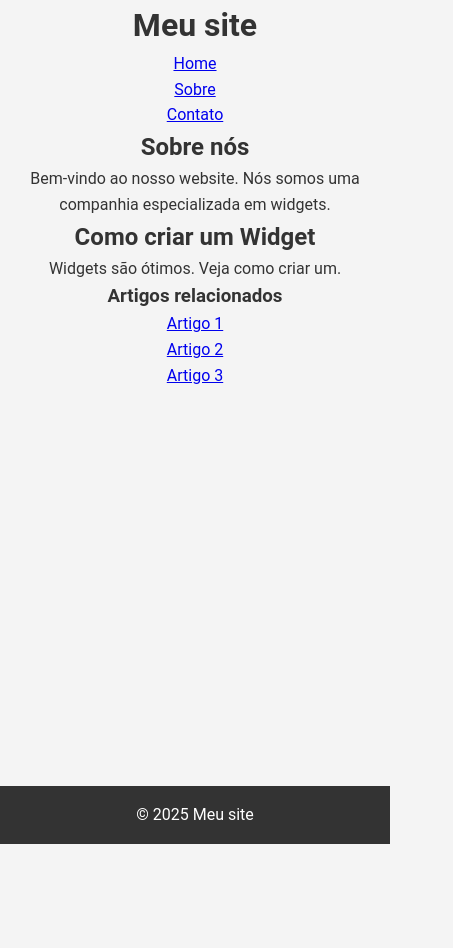
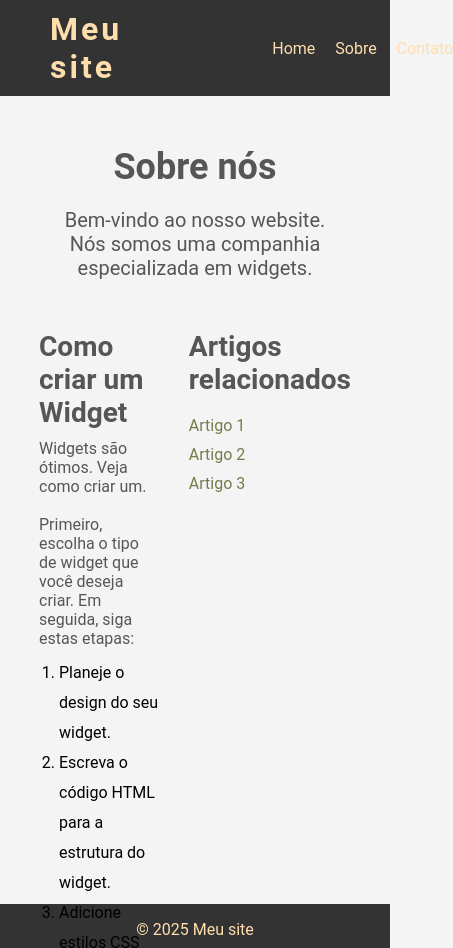
Before and after one commit to gabezinxd/1, a plain HTML site: page index.html in a window 390 px wide. Shown: the top 948 px of the page, 453 px wide, since content can reach past the window. Before the commit the page ends 844 px from the top, so only its background shows below. Drawn offline with Linux system fonts and the light colour scheme.

Commit message:
melhora a estrutura e o estilo do HTML e CSS do site, adicionando seções e aprimorando a responsividade

```diff
--- a/index.html
+++ b/index.html
@@ -7,31 +7,43 @@
     <title>Website</title>
   </head>
   <body>
-
     <header>
       <h1>Meu site</h1>
       <nav>
         <ul>
-          <li><a href="index.html">Home</a></li>
-          <li><a href="sobre.html">Sobre</a></li>
-          <li><a href="contato.html">Contato</a></li>
+          <li><a target="_blank" href="index.html">Home</a></li>
+          <li><a target="_blank" href="sobre.html">Sobre</a></li>
+          <li><a target="_blank" href="contato.html">Contato</a></li>
         </ul>
       </nav>
     </header>
 
-    <main>
+    <section class="about">
       <h2>Sobre nós</h2>
       <p>
         Bem-vindo ao nosso website. Nós somos uma companhia especializada em
         widgets.
       </p>
-      <section>
-        <article>
+    </section>
+
+    <main>
+      <article class="howto">
         <h2>Como criar um Widget</h2>
-          <p>Widgets são ótimos. Veja como criar um.</p>
+        <p>
+          Widgets são ótimos. Veja como criar um. <br /><br />Primeiro, escolha
+          o tipo de widget que você deseja criar. Em seguida, siga estas etapas:
+        </p>
+        <ol>
+          <li>Planeje o design do seu widget.</li>
+          <li>Escreva o código HTML para a estrutura do widget.</li>
+          <li>Adicione estilos CSS para personalizar a aparência do widget.</li>
+          <li>Use JavaScript para adicionar interatividade ao widget.</li>
+        </ol>
+        <p>
+          Lembre-se de testar seu widget em diferentes navegadores para garantir
+          que ele funcione corretamente.
+        </p>
       </article>
-      </section>
-    </main>
 
       <aside>
         <h3>Artigos relacionados</h3>
@@ -41,10 +53,10 @@
           <li><a href="#">Artigo 3</a></li>
         </ul>
       </aside>
+    </main>
 
     <footer>
       <p>&copy; 2025 Meu site</p>
     </footer>
-
   </body>
 </html>
--- a/style.css
+++ b/style.css
@@ -5,21 +5,105 @@
 }
 
 :root {
-  text-align: center;
+  font-family: "Roboto", sans-serif;
+  background-color: #f4f4f4;
+  color: #575656;
 }
 
-body {
-    font-family: 'Roboto', sans-serif;
-    background-color: #f4f4f4;
-    color: #333;
-    line-height: 1.6;
+header {
+  display: flex;
+  gap: 150px;
+  padding: 10px 0 10px 50px;
+  background-color: #333;
+}
+
+header h1 {
+  color: navajowhite;
+  letter-spacing: 3px;
+}
+
+nav {
+  display: flex;
+  align-items: center;
+}
+
+nav ul {
+  display: flex;
+  gap: 20px;
+  list-style: none
+}
+
+nav ul li a {
+  text-decoration: none;
+  color: navajowhite;
+}
+
+.about {
+  text-align: center;
+  margin: 50px;
+}
+
+.about h2 {
+  font-size: 36px;
+}
+
+.about p {
+  margin-top: 20px;
+  font-size: 20px;
+  color: #575656;
+}
+
+main {
+  display: flex;
+  justify-content: space-between;
+  height: 68vh;
+  margin: 0 10%;
+}
+
+.howto {
+  max-width: 500px;
+}
+
+.howto h2 {
+  font-size: 28px;
+}
+
+.howto p {
+  margin: 10px 0 10px;
+}
+
+.howto ol {
+  color: black;
+  margin-left: 20px;
+  line-height: 30px;
+}
+
+aside {
+  margin-left: 30px;
+}
+
+aside h3 {
+  font-size: 28px;
+}
+
+aside ul {
+  list-style: none;
+  margin-top: 20px;
+}
+
+aside ul li {
+  margin: 10px 0;
+}
+
+aside ul li a {
+  text-decoration: none;
+  color: #747c4b;
 }
 
 footer {
   background-color: #333;
-    color: #fff;
+  color: navajowhite;
+  text-align: center;
   padding: 1rem;
-    position: fixed;
-    bottom: 0;
   width: 100%;
 }
```
Lines whose indentation alone changed are shown as unchanged.
